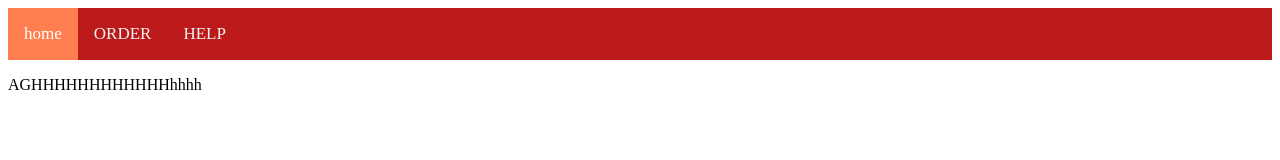
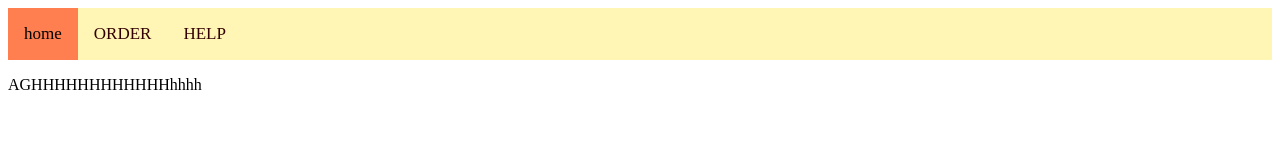
Before and after one commit to KDWN/Pizzafrontend, a plain HTML site: page index.html in a window 1280 px wide. Drawn offline with Linux system fonts and the light colour scheme.

Commit message:
topnav test 7

```diff
--- a/topnav.css
+++ b/topnav.css
@@ -1,11 +1,11 @@
 .topnav {
-    background-color: rgb(188, 26, 26);;
+    background-color: rgb(255, 245, 180);;
     overflow: hidden;
 }
 
 .topnav a {
     float: left;
-    color: #f2f2f2;
+    color: rgb(50, 0, 0);
     text-align: center;
     padding: 16px;
     text-decoration: none;
@@ -13,11 +13,11 @@
 }
 
 .topnav a:hover {
-    background-color: rgb(255, 180, 180);
-    color : lightblue;
+    background-color: black;
+    color : tan;
 }
 
 .topnav a.active {
     background-color: coral ;
-    color: white;
+    color: black;
 }
```
